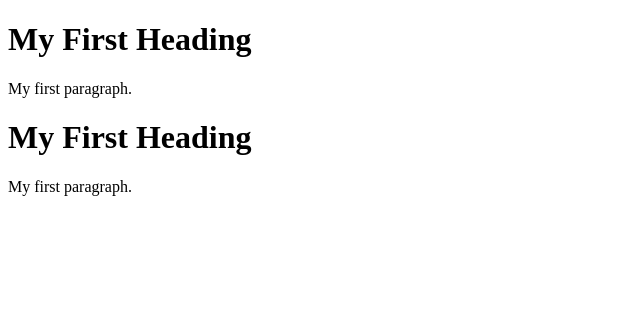
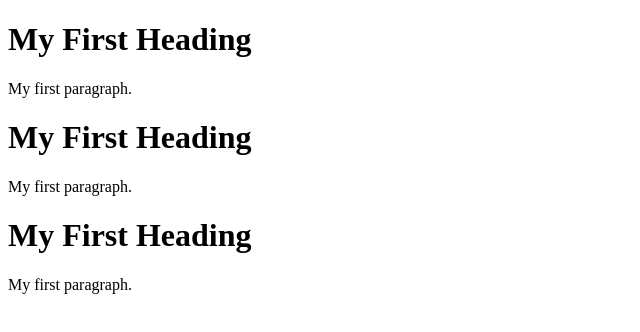
Before and after one commit to umanagaraj1113/SampleOnes, a plain HTML site: page index.html in a window 1280 px wide. Shown: the whole page, without its empty margins (0-640 px from the left). Drawn offline with Linux system fonts and the light colour scheme.

Commit message:
Update index.html

```diff
--- a/index.html
+++ b/index.html
@@ -6,6 +6,7 @@
 <p>My first paragraph.</p>
   <h1>My First Heading</h1>
 <p>My first paragraph.</p>
-
+<h1>My First Heading</h1>
+<p>My first paragraph.</p>
 </body>
 </html>
```
